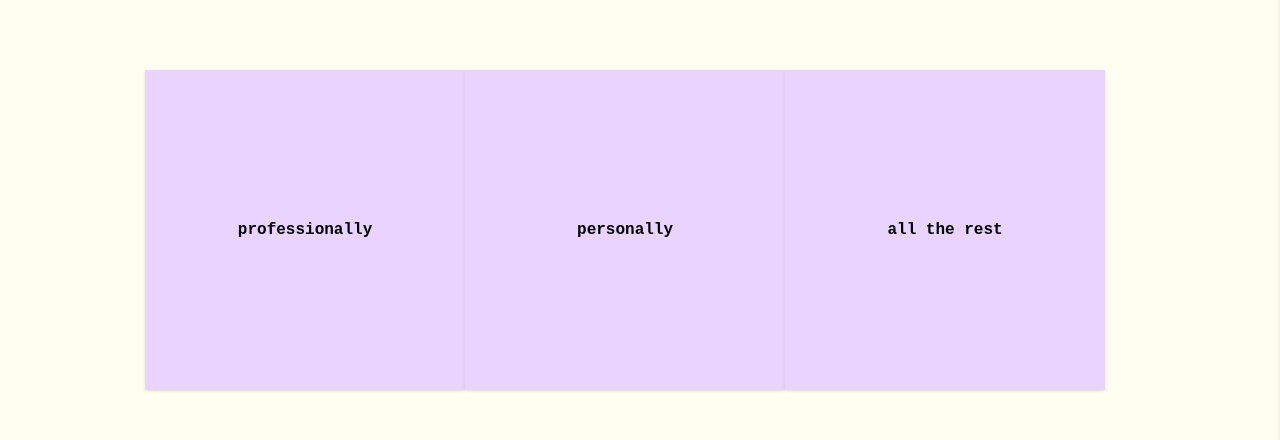
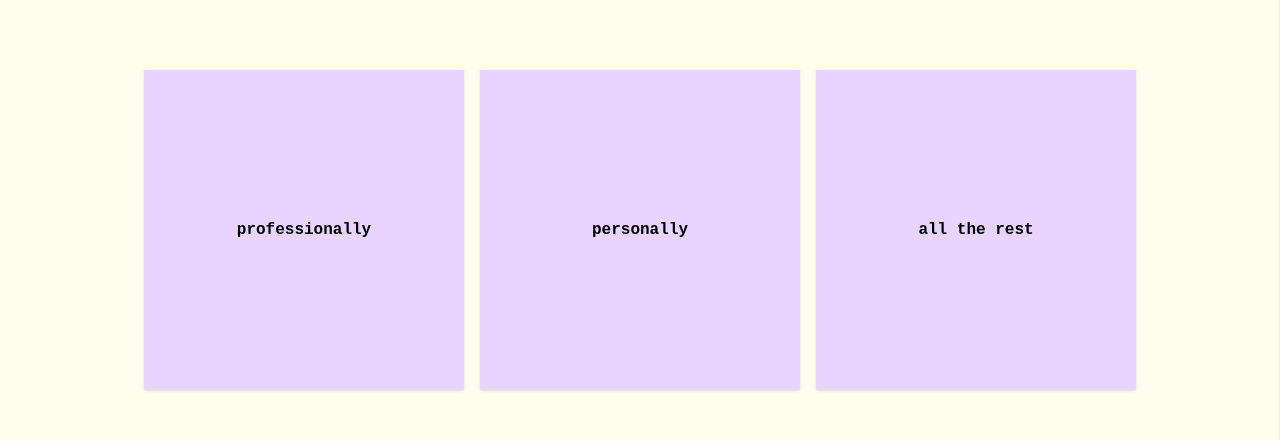
Before and after one commit to JoannaRoy/jo-website, a React (Vite) app: page / in a window 1280 px wide. Shown: the part 274-714 px from the top of the page. Built offline with nearby package versions, Linux system fonts and the light colour scheme.

Commit message:
fix the homepage i broke :)

```diff
--- a/src/pages/Home.tsx
+++ b/src/pages/Home.tsx
@@ -27,7 +27,7 @@ const Home: React.FC = () => {
           overflowPx={0}
           fadeOutSpeed={10}
         />
-        <PageGrid columns={0} style={{ width: "100%" }}>
+        <PageGrid columns={0} style={{ width: "100vw" }}>
           <div className="flex flex-col w-full justify-center items-center">
             <div className="flex flex-col md:flex-row w-full items-center mb-10 md:mb-20 px-4 md:px-0">
               <div className="flex flex-col w-full md:w-1/10 h-40 justify-center items-center bg-gradient-to-br from-green-200 to-purple-300 absolute md:relative -z-10 md:z-0" />
@@ -45,7 +45,7 @@ const Home: React.FC = () => {
                 </p>
               </div>
             </div>
-            <div className="flex flex-col md:flex-row w-full justify-center items-center space-y-6 md:space-y-0 px-4 md:px-0 mb-10 md:mb-20">
+            <div className="flex flex-col md:flex-row w-full justify-center items-center space-y-6 md:space-y-0 md:space-x-4 px-4 md:px-5 mb-10 md:mb-20">
               <FlipCard
                 isFlipped={flipped[0]}
                 onFlip={() => handleFlip(0)}
```
